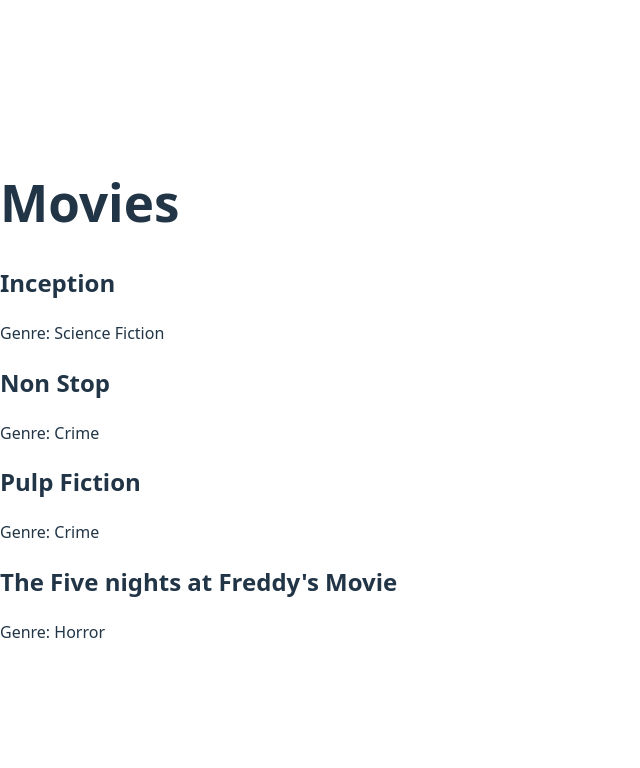
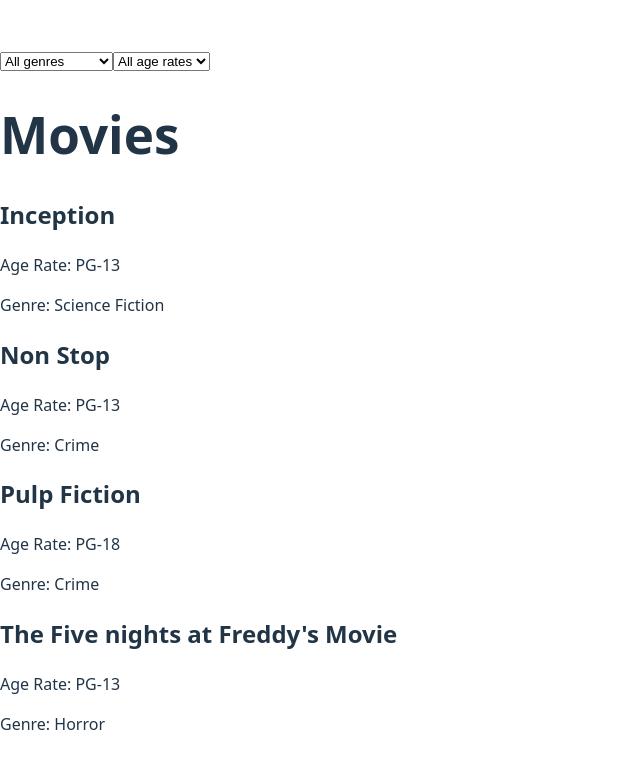
Before and after one commit to erik-per-lidstrom/Movie-night-planer, a React (Vite) app: page /1 in a window 1280 px wide. Shown: the top 768 px of the page, without its empty margins (0-640 px from the left). Built offline with nearby package versions, Linux system fonts and the light colour scheme.

Commit message:
did selection filter by age rate and genre

```diff
--- a/src/pages/movie.page.tsx
+++ b/src/pages/movie.page.tsx
@@ -1,15 +1,45 @@
+import { useState } from "react";
 import type { Movie } from "../types";
 import { movies } from "../data/movies";
 
 const MoviePage = () => {
+  const [selectedGenre, setSelectedGenre] = useState<string>("");
+  const [selectedAgeRate, setSelectedAgeRate] = useState<string>("");
+
+  const filteredmovies = movies.filter((movie) => {
+    const matchinggenre = selectedGenre === "" || movie.genre === selectedGenre;
+    const matchingAgeRate =
+      selectedAgeRate === "" || movie.ageRate === selectedAgeRate;
+    return matchinggenre && matchingAgeRate;
+  });
   return (
     <div>
+      <select
+        name="genre"
+        id="genre"
+        onChange={(event) => setSelectedGenre(event.target.value)}
+      >
+        <option value="">All genres</option>
+        <option value="Science Fiction">Science Fiction</option>
+        <option value="Crime">Crime</option>
+        <option value="Horror">Horror</option>
+      </select>
+
+      <select
+        name="ageRate"
+        id="ageRate"
+        onChange={(event) => setSelectedAgeRate(event.target.value)}
+      >
+        <option value="">All age rates</option>
+        <option value="PG-13">PG-13</option>
+        <option value="">PG-18</option>
+      </select>
       <h1>Movies</h1>
 
-      {movies.map((movie: Movie) => (
+      {filteredmovies.map((movie: Movie) => (
         <div key={movie.id}>
           <h2>{movie.title}</h2>
-
+          <p>Age Rate: {movie.ageRate}</p>
           <p>Genre: {movie.genre}</p>
         </div>
       ))}
```
